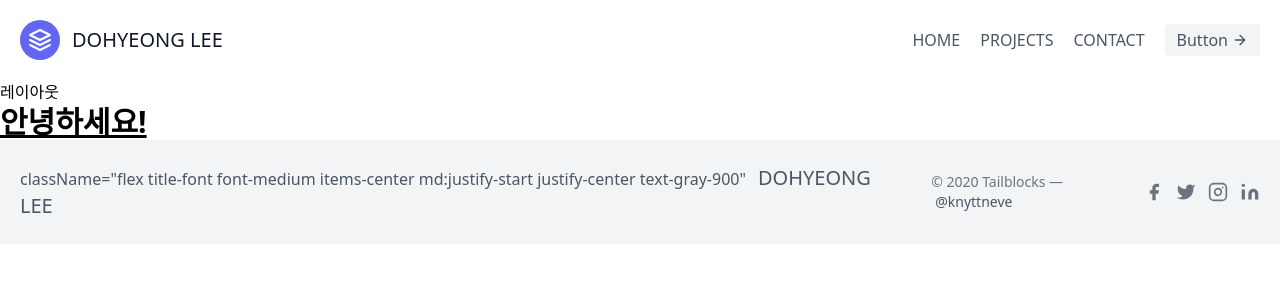
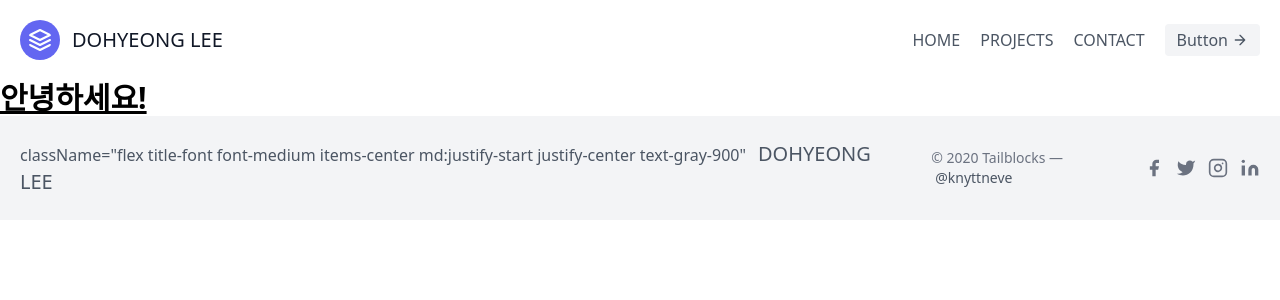
Before and after one commit to puretension/portfolio, a Next.js app: page / in a window 1280 px wide. Shown: the top 300 px of the page. Built offline with nearby package versions, Linux system fonts and the light colour scheme.

Commit message:
design: default layout fix

```diff
--- a/components/layout.js
+++ b/components/layout.js
@@ -6,7 +6,6 @@ import Footer from "./footer";
     return (
         <>
             <Header />
-            <h1>레이아웃</h1>
             <div>{children}</div>
             <Footer />
         </>
```
